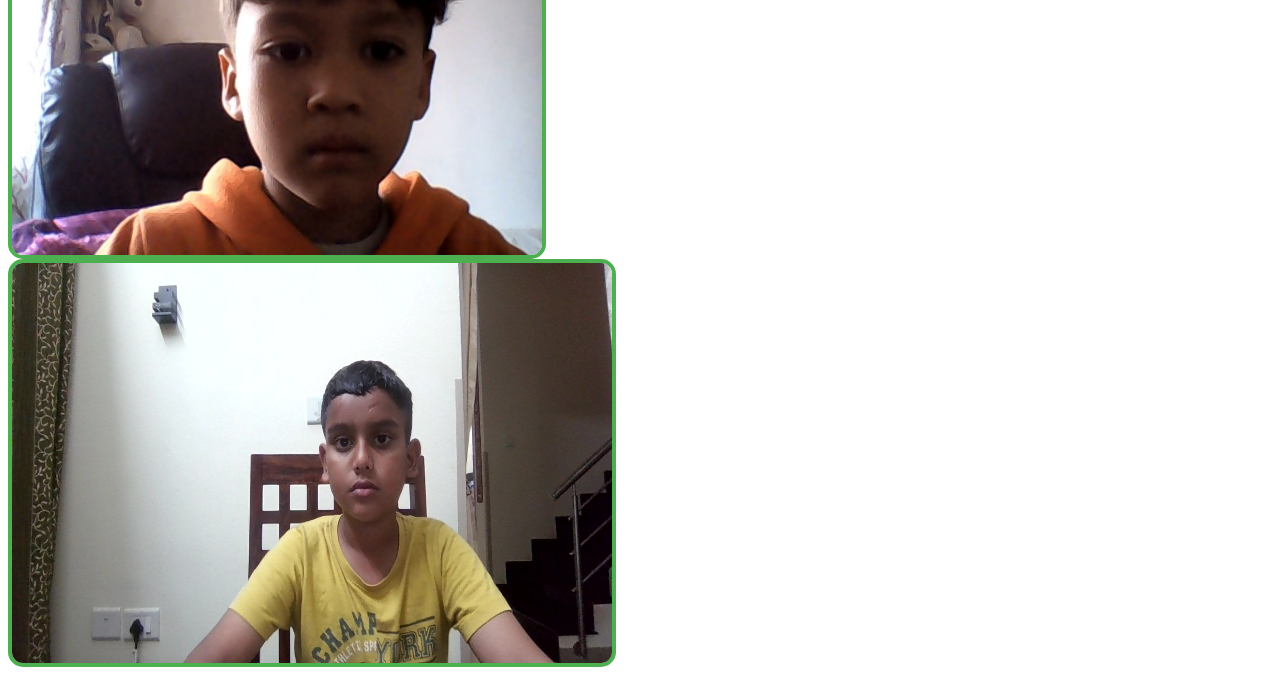
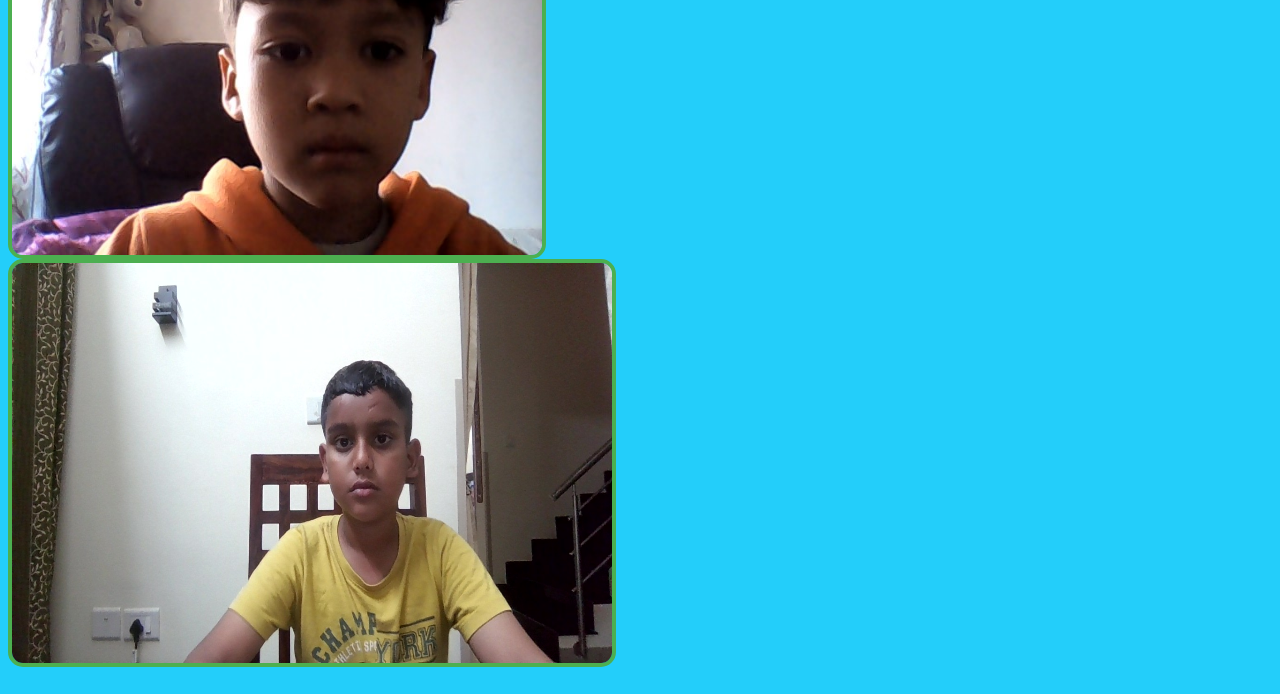
Before and after one commit to treeprojectrey/intro, a plain HTML site: page index.html in a window 1280 px wide. Shown: the part 177-871 px from the top of the page. Drawn offline with Linux system fonts and the light colour scheme.

Commit message:
Update index.html

```diff
--- a/index.html
+++ b/index.html
@@ -1,6 +1,9 @@
 <html>
 <head>
 <style>
+html{
+background-color:rgb(35, 206, 250);
+}
 body img{
 border-radius:15px;
 border: 4px solid #4CAF50;
```
